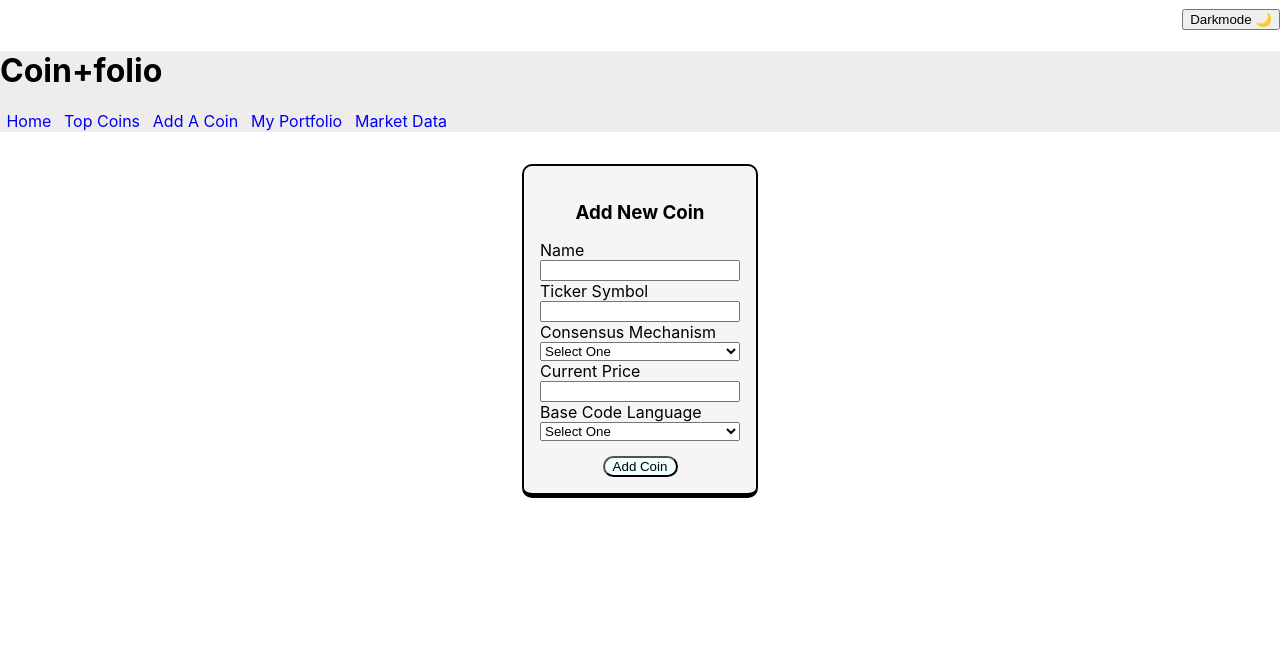
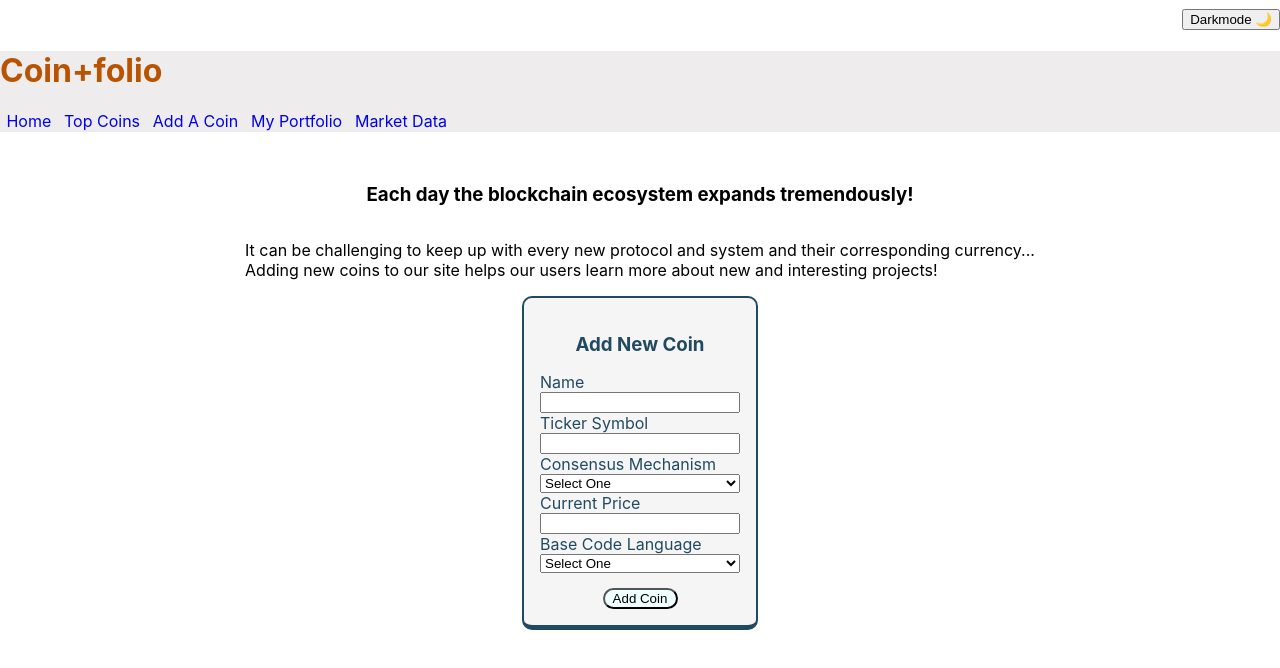
Before and after one commit to jacobsaltzman/phase-2-project, a React (Create React App) app in the folder phase-2-project/: page /newcoin in a window 1280 px wide. Shown: the top 668 px of the page. Built offline with nearby package versions, Linux system fonts and the light colour scheme; data requests are answered from the project's data file.

Commit message:
Updating the style and fixing darkmode style issues

```diff
--- a/phase-2-project/src/components/NewCoinForm.js
+++ b/phase-2-project/src/components/NewCoinForm.js
@@ -44,6 +44,8 @@ function NewCoinForm({ onAddCoin }){
 
   return (
     <section>
+      <h3>Each day the blockchain ecosystem expands tremendously!</h3>
+      <p>It can be challenging to keep up with every new protocol and system and their corresponding currency... <br/>Adding new coins to our site helps our users learn more about new and interesting projects!</p>
       <form className="form" onSubmit={handleSubmit}>
         <h3>Add New Coin</h3>
 
--- a/phase-2-project/src/index.css
+++ b/phase-2-project/src/index.css
@@ -17,7 +17,7 @@ body {
 
 .App.dark {
   --font-color: white;
-  --background: black;
+  --background: rgb(33,74,96);
 }
 
 
@@ -37,6 +37,7 @@ section {
   background-color: whitesmoke;
   border-radius: 10px;
   border-bottom: 5px solid;
+  color: rgb(33,74,96);
 }
 
 .form h3 {
@@ -67,14 +68,14 @@ section {
 .card {
   width: 250px;
   margin: .5rem;
-  background-color: rgb(236, 235, 234);
+  background-color: rgb(231, 213, 170);
   border-radius: 10px;
   padding: 15px;
-  border: .5px g
-
+  border: .5px;
 }
 
 .card h3, h4 {
+  color: rgb(33,74,96);
   text-align: center;
   font-size: 18px;
 }
@@ -82,6 +83,7 @@ section {
 
 .card p {
   font-variant: small-caps;
+
 }
 
 .giphy-embed {
@@ -135,3 +137,7 @@ a:hover {
   align-self: center;
 
 }
+
+#logo {
+  color: rgb(185,83,1);
+}
```
